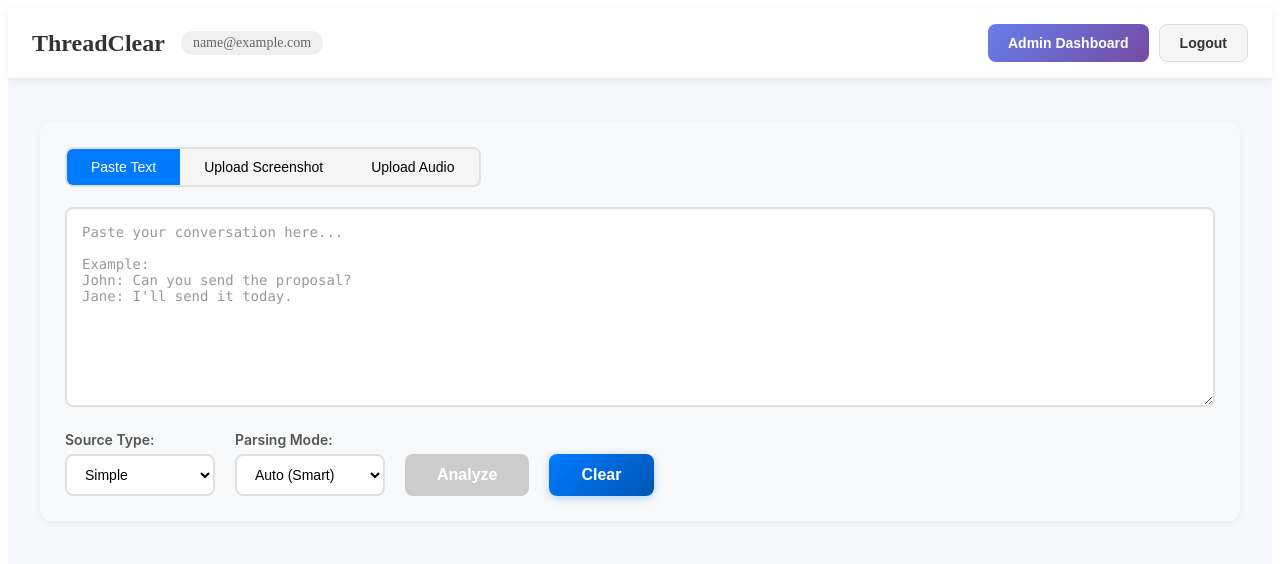
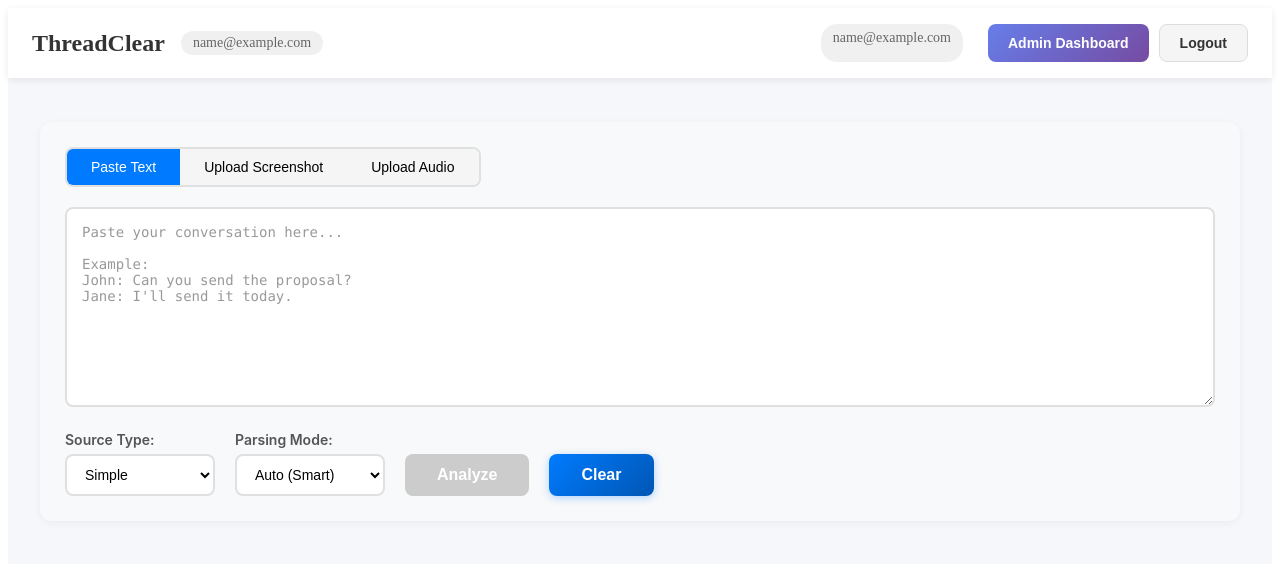
Before and after one commit to BHM-Michael/threadclear-mainsite, an Angular app in the folder ThreadClear.Web/: page /analyze in a window 1280 px wide. Shown: the top 564 px of the page. Built offline with nearby package versions, Linux system fonts and the light colour scheme; sample sign-in values are in the browser's storage.

Commit message:
Show logged in user email in header

```diff
--- a/ThreadClear.Web/src/app/components/conversation-analyzer/conversation-analyzer.component.html
+++ b/ThreadClear.Web/src/app/components/conversation-analyzer/conversation-analyzer.component.html
@@ -12,6 +12,7 @@
             <span class="user-email" *ngIf="currentUser">{{ currentUser.email }}</span>
         </div>
         <div class="header-right">
+            <span class="logged-in-user" *ngIf="currentUser">{{ userEmail }}</span>
             <button class="btn-admin" *ngIf="isAdmin" (click)="goToAdmin()">Admin Dashboard</button>
             <button class="btn-logout" (click)="logout()">Logout</button>
         </div>
--- a/ThreadClear.Web/src/app/components/conversation-analyzer/conversation-analyzer.component.scss
+++ b/ThreadClear.Web/src/app/components/conversation-analyzer/conversation-analyzer.component.scss
@@ -35,6 +35,15 @@
     .header-right {
         display: flex;
         gap: 10px;
+
+        .logged-in-user {
+            color: #666;
+            font-size: 14px;
+            margin-right: 15px;
+            padding: 6px 12px;
+            background: #f0f0f0;
+            border-radius: 16px;
+        }
     }
 }
 
--- a/ThreadClear.Web/src/app/components/conversation-analyzer/conversation-analyzer.component.ts
+++ b/ThreadClear.Web/src/app/components/conversation-analyzer/conversation-analyzer.component.ts
@@ -49,6 +49,11 @@
   get permissions(): any {
     const user = this.currentUser as any;
     return user?.permissions || user?.Permissions;
+  }
+
+  get userEmail(): string {
+    const user = this.currentUser as any;
+    return user?.Email || user?.email || '';
   }
 
   onAudioSelected(event: any) {
```
